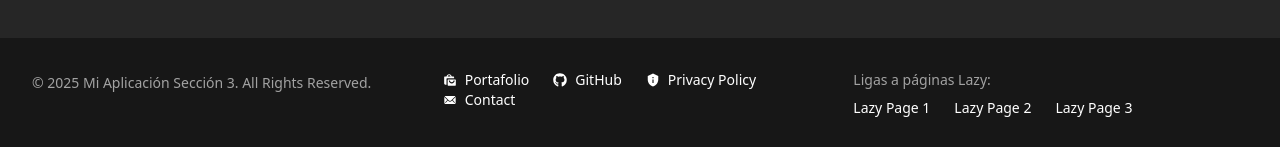
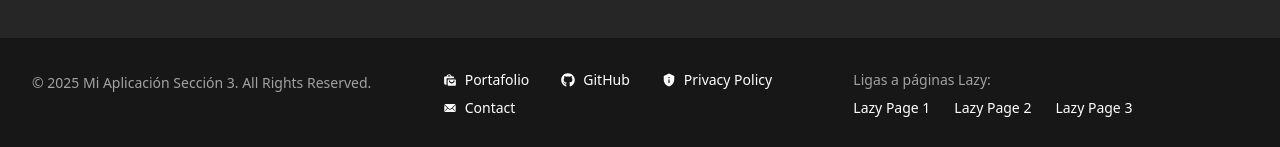
Before and after one commit to CastDev-j/react-app, a React (Vite) app: page / in a window 1280 px wide. Shown: the part 714-861 px from the top of the page. Built offline with nearby package versions, Linux system fonts and the light colour scheme.

Commit message:
Add gap between footer links for improved spacing

```diff
--- a/src/components/shared/Footer.tsx
+++ b/src/components/shared/Footer.tsx
@@ -18,7 +18,7 @@ export const Footer = () => {
           </span>
         </div>
         <div className="flex flex-col items-center md:items-start">
-          <ul className="flex flex-wrap justify-center md:justify-start items-center text-sm font-medium text-white">
+          <ul className="flex flex-wrap justify-center md:justify-start items-center text-sm font-medium text-white gap-2">
             <li>
               <a
                 href="https://castdev-j.netlify.app/"
```
